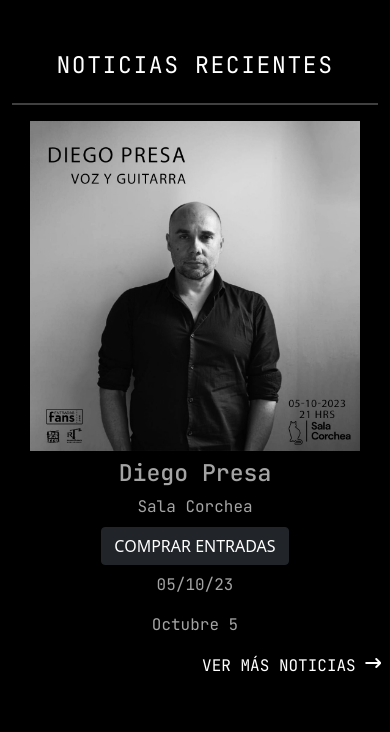
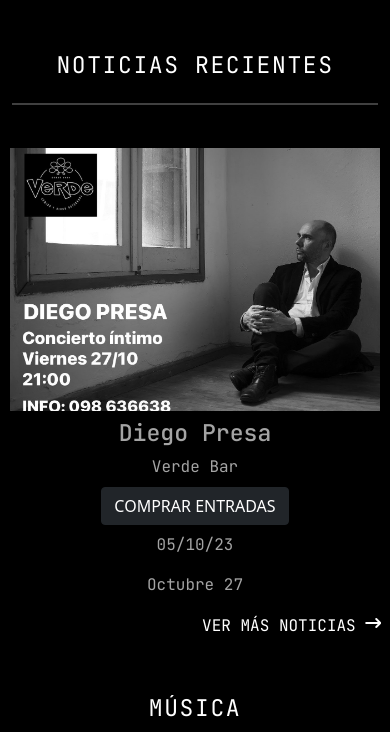
Before and after one commit to juliapresa/Pagina-Diego-Presa, a website: page index.html in a window 390 px wide. Shown: the part 800-1532 px from the top of the page. Drawn offline with Linux system fonts and the light colour scheme; a web font is replaced by a local one.

Commit message:
saco una noticia

```diff
--- a/index.html
+++ b/index.html
@@ -101,17 +101,17 @@
     </section>
     <section class="noticias d-flex col-md-12 col-sm-12 row">
       <div class="divNoticiasUno d-flex row col-md-12 col-sm-12">
-        <div class="col-md-4 col-sm-12 divImgNoticias">
-          <img class="imgNoticias" src="./assets/img/octubreCinco.jpg" alt="foto" title="noticiaUno">
+        <div class="col-md-4 col-sm-12 divImgNoticiasDos">
+          <img class="imgNoticiasDos" src="./assets/img/octubreVeintisiete.jpg" alt="foto" title="noticia">
         </div>
         <div class="col-md-4 col-sm-12 divTextoNoticias">
           <h3 class="tituloNoticias">Diego Presa</h3>
-          <p class="parrafoNoticias">Sala Corchea</p>
+          <p class="parrafoNoticias">Verde Bar</p>
           <a target="_blank" title="entradas" href="https://entradasfans.com/Diego-Presa---Voz-y-Guitarra/"><button type="button" class="btn btn-dark boton">COMPRAR ENTRADAS</button></a>
         </div>
         <div class="col-md-4 col-sm-12 divFechaNoticias text-center">
           <p>05/10/23</p>
-          <p class="parrafoNoticias">Octubre 5</p>
+          <p class="parrafoNoticias">Octubre 27</p>
         </div>
         <div class="divBotonNoticias d-flex col-md-12 col-sm-12 justify-content-end">
           <a href="./pages/noticias.html"><button class="botonNoticias">VER MÁS NOTICIAS <i
--- a/scss/_index.scss
+++ b/scss/_index.scss
@@ -67,29 +67,20 @@ body {
             .divNoticiasUno {
                 margin: 0%;
                 padding: 0%;
-
-                .divHrNoticias {
-                    margin: 0%;
-                    padding: 0%;
-                    margin-bottom: 1%;
-                    margin-top: 1%;
-
-                    .hrNoticias {
-                        margin: 0%;
-                        padding: 0%;
-                        background-color: white;
-                        height: 2px;
-                        width: 100%;
-                    }
-                }
-
                 .imgNoticias {
                     width: 350px;
                     height: 330px;
                     margin-left: 5%;
                     object-fit: cover;
                 }
-
+                .divImgNoticiasDos{
+                    .imgNoticiasDos{
+                        width: fit-content;
+                        height: 330px;
+                        margin-left: 5%;
+                        object-fit: contain;
+                    }
+                }
                 .divTextoNoticias {
                     .tituloNoticias {
                         color: rgb(164, 164, 164);
@@ -420,7 +411,19 @@ body {
                             object-fit: contain;
                         }
                     }
-
+                    .divImgNoticiasDos{
+                        overflow-y: hidden;
+                        overflow-x: hidden;
+                        display: flex;
+                        justify-content: center;
+                        width: 95%;
+                        height: 290px;
+                        .imgNoticiasDos {
+                            margin: 0%;
+                            padding: 0%;
+                            object-fit: contain;
+                        }
+                    }
                     .divTextoNoticias {
                         display: flex;
                         flex-direction: column;
```
Also changed, not shown: pages/conciertos.html (+2 -2 lines), pages/noticias.html (+2 -2 lines), css/styles.css, 1 other file.
